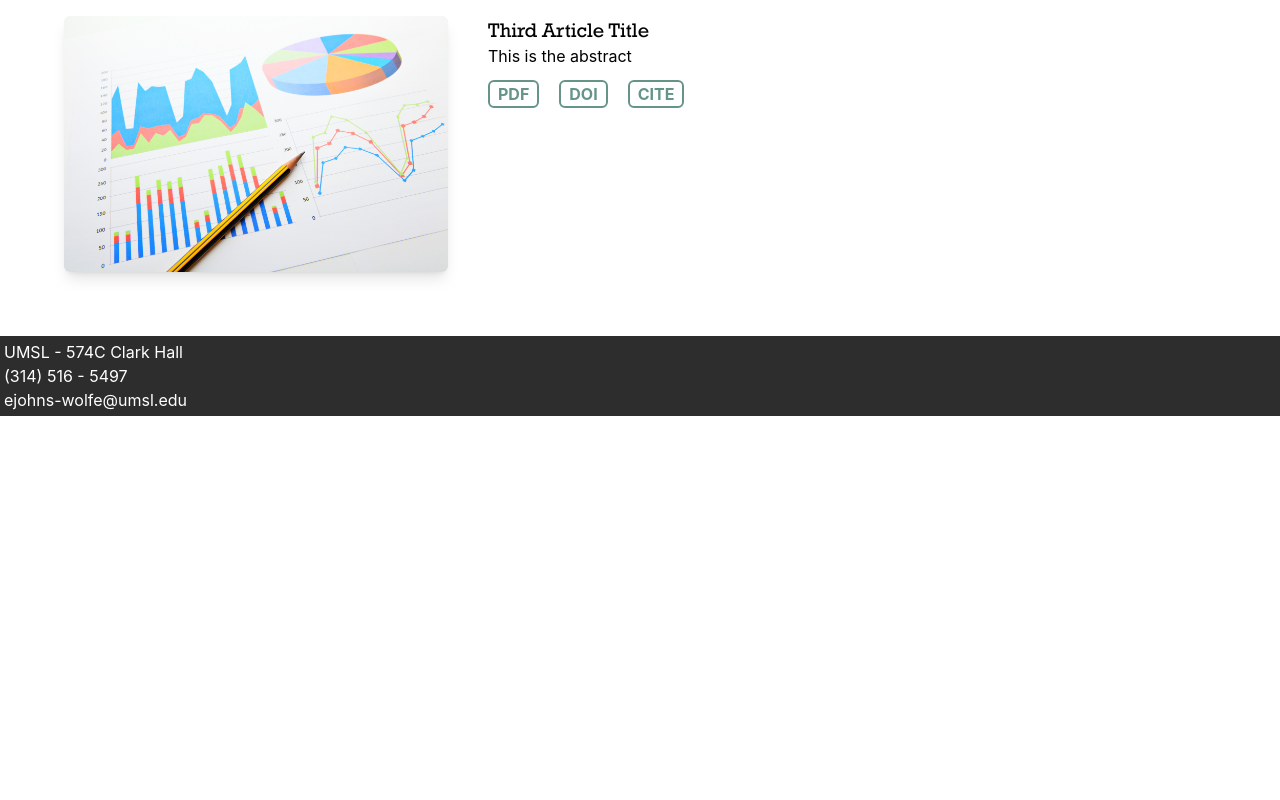
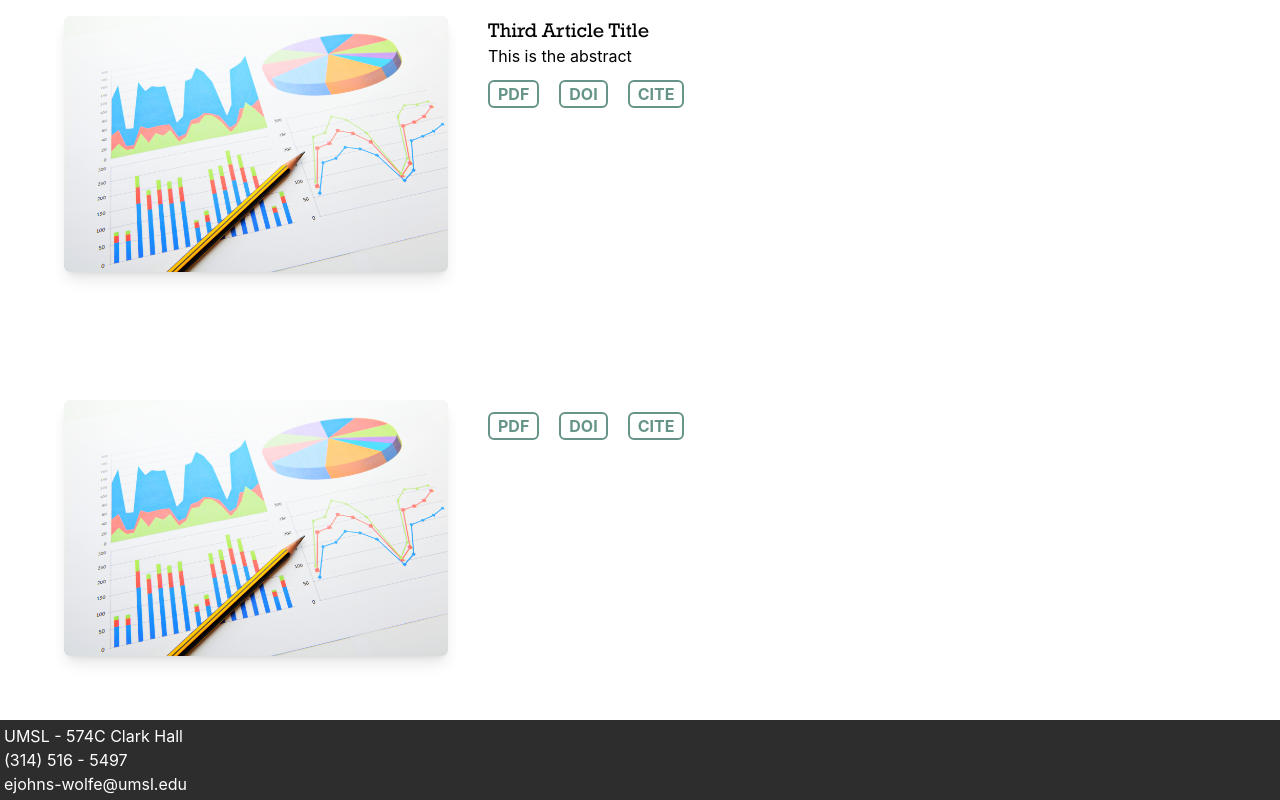
Before and after one commit to Cwoodard2/umsl-professor-web, a React (Create React App) app: page /Research in a window 1280 px wide. Shown: the part 1708-2508 px from the top of the page. Before the commit the page ends 2124 px from the top, so only its background shows below. Built offline with nearby package versions, Linux system fonts and the light colour scheme; no server answers; the database is empty.

Commit message:
Implementing firebase access for web

```diff
--- a/package.json
+++ b/package.json
@@ -10,7 +10,7 @@
     "@types/node": "^16.18.10",
     "@types/react": "^18.0.26",
     "@types/react-dom": "^18.0.9",
-    "firebase": "^9.15.0",
+    "firebase": "^9.13.0",
     "react": "^18.2.0",
     "react-dom": "^18.2.0",
     "react-router-dom": "^6.6.0",
--- a/src/components/ResearchItems.tsx
+++ b/src/components/ResearchItems.tsx
@@ -9,6 +9,7 @@ const ResearchItems = (props: any) => {
                 <div>
                     <h3 className="rockwell text-xl">{props.articleTitle}</h3>
                     <p>{props.abstract}</p>
+                    {/* <p>{props.authors}</p> */}
                 </div>
                 <div className="flex flex-row gap-5">
                     <button className="bg-white border-webGreen border-2 rounded-md pl-2 pr-2 text-webGreen hover:text-white hover:bg-webGreen transition-all font-bold pt-0">PDF</button>
--- a/src/data/firebaseConfiguration.js
+++ b/src/data/firebaseConfiguration.js
@@ -1,5 +1,6 @@
 // Import the functions you need from the SDKs you need
 import { initializeApp } from "firebase/app";
+import { getFirestore } from "firebase/firestore";
 import { getAuth } from "firebase/auth";
 // TODO: Add SDKs for Firebase products that you want to use
 // https://firebase.google.com/docs/web/setup#available-libraries
--- a/src/pages/Research.tsx
+++ b/src/pages/Research.tsx
@@ -1,4 +1,5 @@
 import React, {useState, useEffect} from "react";
+import { doc, getDoc } from "firebase/firestore";
 import StandardPage from "../components/StandardPage";
 import researchImage from '../images/research2.jpeg';
 import ResearchItems from "../components/ResearchItems";
@@ -6,11 +7,29 @@ import SearchBar from "../components/Searchbar";
 import {db} from "../data/firebaseConfiguration";
 
 const Research = () => {
-    const [researchArticles, setResearchArticles] = useState({});
+    const [articles, setResearchArticles] = useState([{}]);
 
     useEffect(() => {
-        console.log(useEffect);
+        const checkForData = async () => {
+            const docToGet: any = doc(db, 'professordata', 'research');
+            const researchDoc: any = await getDoc(docToGet);
+            const data = researchDoc.data();
+            console.log(data.researchArticles);
+            setResearchArticles(data.researchArticles);
+        }
+        checkForData();
     }, []);
+
+    const makeList = () => {
+        const articleArray = articles.map((article: any) => <li className="list-none"><ResearchItems articleTitle={article.title} abstract={article.abstract}/></li>);
+        console.log(articleArray);
+        return articleArray;
+    }
+    console.log(articles[0]);
+    const stringArray: string[] = ['sting'];
+
+    const articlesToShow = makeList();
+    console.log(articlesToShow);
 
     return (
         <StandardPage>
@@ -27,6 +46,7 @@ const Research = () => {
                 <ResearchItems articleTitle="Second Article Title" abstract="This is the abstract"/>
                 <ResearchItems articleTitle="Third Article Title" abstract="This is the abstract"/>
             </div>
+            <div>{articlesToShow}</div>
         </StandardPage>
     );
 };
```
Also changed, not shown: 1 other file (tests, documents, lock files or other folders).
